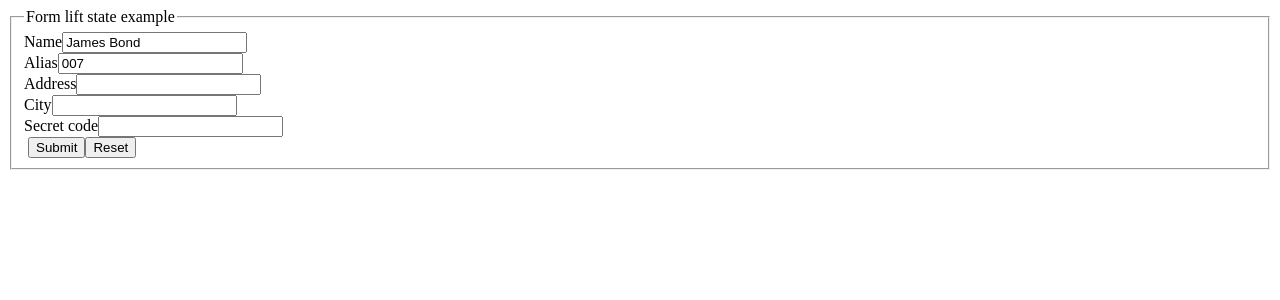
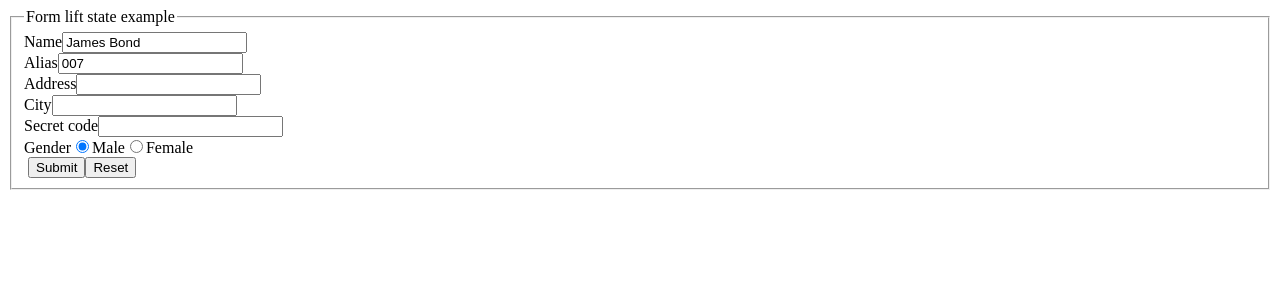
Before and after one commit to hdr1001/react_form_basics, a React (Create React App) app: page / in a window 1280 px wide. Shown: the top 300 px of the page. Built offline with nearby package versions, Linux system fonts and the light colour scheme.

Commit message:
Added group of radio buttons
Added (dynamic) group of radio buttons

```diff
--- a/package.json
+++ b/package.json
@@ -1,6 +1,6 @@
 {
-  "name": "react-form-basics",
-  "description": "React form basics project",
+  "name": "react-form-basics-lifted-state",
+  "description": "React form basics project with lifted state",
   "author": "Hans de Rooij",
   "version": "1.0.0",
   "license": "Apache-2.0",
--- a/src/App.js
+++ b/src/App.js
@@ -6,7 +6,8 @@ const iniStateForm = {
   txtAlias: "007",
   txtAdr: "",
   txtCity: "",
-  pwdCode: ""
+  pwdCode: "",
+  optGender: "M"
 };
 
 export default function App() {
--- a/src/FormBasicsCheat.js
+++ b/src/FormBasicsCheat.js
@@ -2,6 +2,7 @@
 
 import React from "react";
 import { TextInput } from "./TxtInput";
+import { RadioInput } from "./RadioInput";
 
 class FormBasicsCheat extends React.Component {
   constructor(props) {
@@ -33,6 +34,24 @@ class FormBasicsCheat extends React.Component {
   }
 
   render() {
+    const radioBtns = {
+      radioGrpLabel: "Gender",
+      arrBtns: [
+        {
+          name: "optGender",
+          id: "optMale",
+          label: "Male",
+          value: "M"
+        },
+        {
+          name: "optGender",
+          id: "optFemale",
+          label: "Female",
+          value: "F"
+        }
+      ]
+    };
+
     return (
       <div id="center_col">
         <div id="content">
@@ -80,6 +99,14 @@ class FormBasicsCheat extends React.Component {
               </div>
 
               <div className="ElementGrp">
+                <RadioInput
+                  btnInfo={radioBtns}
+                  value={this.state.optGender}
+                  onChange={this.handleChange}
+                />
+              </div>
+
+              <div className="ElementGrp">
                 <label>&nbsp;</label>
                 <input type="submit" value="Submit" />
                 <input type="reset" value="Reset" />
--- /dev/null
+++ b/src/RadioInput.js
@@ -0,0 +1,45 @@
+//React radio buttons input component
+
+import React from "react";
+
+class RadioInput extends React.Component {
+  constructor(props) {
+    super(props);
+
+    this.handleChange = this.handleChange.bind(this);
+  }
+
+  handleChange(event) {
+    this.props.onChange(event);
+  }
+
+  render() {
+    const radioGrpLabel = this.props.btnInfo.radioGrpLabel;
+    const radioButtons = this.props.btnInfo.arrBtns;
+
+    return (
+      <React.Fragment>
+        {radioButtons.map((btn, idx) => {
+          return (
+            <React.Fragment key={btn.id}>
+              <label htmlFor={btn.id}>{idx ? "" : radioGrpLabel}</label>
+              <input
+                type="radio"
+                name={btn.name}
+                id={btn.id}
+                value={btn.value}
+                onChange={this.handleChange}
+                checked={this.props.value === btn.value}
+              />
+              <label htmlFor={btn.id} className="rhs">
+                {btn.label}
+              </label>
+            </React.Fragment>
+          );
+        })}
+      </React.Fragment>
+    );
+  }
+}
+
+export { RadioInput };
```
